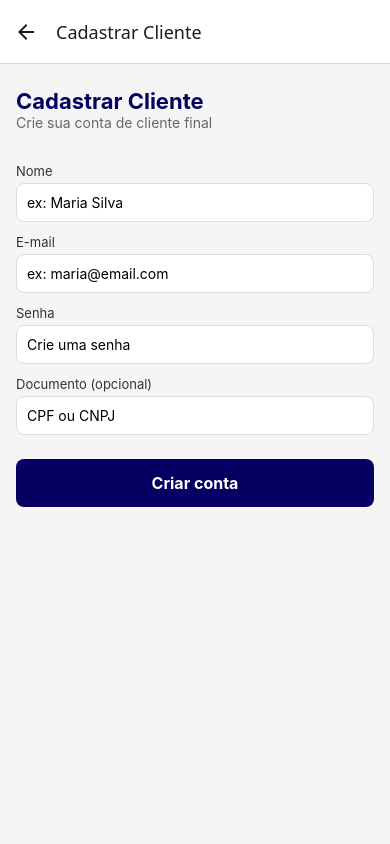
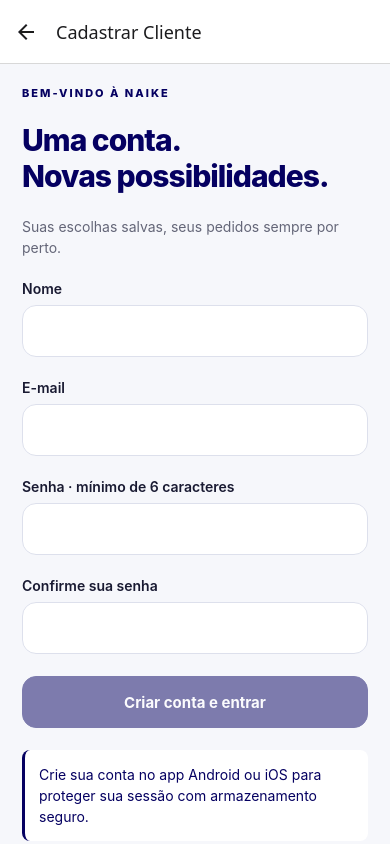
Before and after one commit to FeKiModesto/Naike-Mobile, a React Native app: screen /CadastroCliente in a window 390 px wide. Built offline with nearby package versions, Linux system fonts and the light colour scheme.

Commit message:
feat: reconstroi telas de cadastro e login

```diff
--- a/src/hooks/useCadastroCliente.ts
+++ b/src/hooks/useCadastroCliente.ts
@@ -1,18 +1,11 @@
-import { useMutation } from '@tanstack/react-query';
-import api from '../services/api';
-import { salvarTokenCadastro } from '../services/clienteToken';
-import { CadastroClienteInput, CadastroClienteResponse, ApiError } from '../types';
-
+import { useAction } from './useAction';
+import { authService } from '../services/authService';
+import { useAuth } from '../contexts/AuthContext';
 export function useCadastroCliente() {
-  return useMutation<CadastroClienteResponse, ApiError, CadastroClienteInput>({
-    mutationFn: async (dados) => {
-      const response = await api.post('/auth/register', dados);
-      return response.data;
-    },
-    onSuccess: async (data) => {
-      if (data?.token) {
-        await salvarTokenCadastro(data.token);
-      }
-    },
-  });
+  const { acceptSession } = useAuth();
+  return useAction({ mutationFn: authService.register, onSuccess: acceptSession });
 }
+export function useLogin() {
+  const { acceptSession } = useAuth();
+  return useAction({ mutationFn: authService.login, onSuccess: acceptSession });
+}
--- a/src/screens/Cadastro.tsx
+++ b/src/screens/Cadastro.tsx
@@ -1,99 +1,26 @@
 import React, { useState } from 'react';
-import {
-  View, Text, TextInput, TouchableOpacity,
-  ActivityIndicator, StyleSheet,
-} from 'react-native';
+import { Platform, Text } from 'react-native';
 import { useCadastroCliente } from '../hooks/useCadastroCliente';
-import { showAlert } from '../utils/alert';
-import { ApiError } from '../types';
-
-export function Cadastro({ navigation }: any) {
-  const [name, setName] = useState('');
-  const [email, setEmail] = useState('');
-  const [password, setPassword] = useState('');
-  const { mutate: cadastrar, isPending } = useCadastroCliente();
-
-  function enviar() {
-    if (!name.trim() || !email.trim() || !password.trim()) {
-      showAlert('Atenção', 'Preencha nome, e-mail e senha.');
-      return;
+import { Page, Field, Button, Notice, ErrorNotice } from '../components/UI';
+import { ui } from '../theme';
+import { validEmail } from '../utils/validation';
+export function Cadastro() {
+  const register = useCadastroCliente();
+  const [name, setName] = useState(''); const [email, setEmail] = useState(''); const [password, setPassword] = useState(''); const [confirm, setConfirm] = useState(''); const [validation, setValidation] = useState('');
+  function submit() {
+    if (!name.trim() || !validEmail(email) || password.length < 6 || password !== confirm) {
+      setValidation('Preencha seu nome, um e-mail válido e uma senha de pelo menos 6 caracteres. As senhas devem ser iguais.'); return;
     }
-
-    cadastrar(
-      { name: name.trim(), email: email.trim(), password },
-      {
-        onSuccess: () => {
-          showAlert('Cadastro realizado!', 'Agora faça login para continuar.', [
-            { text: 'OK', onPress: () => navigation.replace('Login') },
-          ]);
-        },
-        onError: (erro) => {
-          showAlert('Erro ao cadastrar', (erro as ApiError).message ?? 'Tente novamente.');
-        },
-      }
-    );
+    setValidation(''); register.mutate({ name: name.trim(), email: email.trim(), password });
   }
-
-  return (
-    <View style={styles.container}>
-      <Text style={styles.titulo}>Criar conta</Text>
-      <Text style={styles.subtitulo}>
-        Cadastre-se para comprar na loja.
-      </Text>
-
-      <Text style={styles.label}>Nome</Text>
-      <TextInput
-        style={styles.input}
-        value={name}
-        onChangeText={setName}
-        placeholder="Seu nome"
-      />
-
-      <Text style={styles.label}>E-mail</Text>
-      <TextInput
-        style={styles.input}
-        value={email}
-        onChangeText={setEmail}
-        placeholder="cliente@email.com"
-        autoCapitalize="none"
-        keyboardType="email-address"
-      />
-
-      <Text style={styles.label}>Senha</Text>
-      <TextInput
-        style={styles.input}
-        value={password}
-        onChangeText={setPassword}
-        placeholder="••••••••"
-        secureTextEntry
-      />
-
-      <TouchableOpacity style={styles.btn} onPress={enviar} disabled={isPending}>
-        {isPending
-          ? <ActivityIndicator color="#fff" />
-          : <Text style={styles.btnTexto}>Cadastrar</Text>}
-      </TouchableOpacity>
-
-      <TouchableOpacity onPress={() => navigation.navigate('Login')}>
-        <Text style={styles.link}>Já tenho conta — entrar</Text>
-      </TouchableOpacity>
-    </View>
-  );
+  return <Page><Text style={ui.eyebrow}>BEM-VINDO À NAIKE</Text><Text style={ui.title}>Uma conta.{ '\n' }Novas possibilidades.</Text>
+    <Text style={ui.muted}>Suas escolhas salvas, seus pedidos sempre por perto.</Text>
+    <Field label="Nome" value={name} onChangeText={setName} autoComplete="name" editable={!register.isPending} />
+    <Field label="E-mail" value={email} onChangeText={setEmail} autoCapitalize="none" keyboardType="email-address" autoComplete="email" editable={!register.isPending} />
+    <Field label="Senha · mínimo de 6 caracteres" value={password} onChangeText={setPassword} secureTextEntry autoComplete="new-password" editable={!register.isPending} />
+    <Field label="Confirme sua senha" value={confirm} onChangeText={setConfirm} secureTextEntry editable={!register.isPending} />
+    {validation && <Notice text={validation} tone="error" />}<ErrorNotice error={register.error} />
+    <Button title="Criar conta e entrar" onPress={submit} loading={register.isPending} disabled={Platform.OS === 'web'} />
+    {Platform.OS === 'web' && <Notice text="Crie sua conta no app Android ou iOS para proteger sua sessão com armazenamento seguro." />}
+  </Page>;
 }
-
-const styles = StyleSheet.create({
-  container: { flex: 1, backgroundColor: '#f5f5f5', padding: 20 },
-  titulo: { fontSize: 22, fontWeight: 'bold', color: '#050061', marginTop: 8 },
-  subtitulo: { fontSize: 14, color: '#666', marginBottom: 24 },
-  label: { fontSize: 13, color: '#333', marginBottom: 4, marginTop: 12 },
-  input: {
-    backgroundColor: '#fff', borderWidth: 1, borderColor: '#ddd',
-    borderRadius: 8, padding: 10, fontSize: 14,
-  },
-  btn: {
-    backgroundColor: '#050061', borderRadius: 8,
-    padding: 14, alignItems: 'center', marginTop: 24,
-  },
-  btnTexto: { color: '#fff', fontSize: 16, fontWeight: 'bold' },
-  link: { color: '#050061', textAlign: 'center', marginTop: 16, fontSize: 13 },
-});
--- a/src/screens/CadastroCliente.tsx
+++ b/src/screens/CadastroCliente.tsx
@@ -1,114 +1 @@
-import React, { useState } from 'react';
-import {
-  View, Text, TextInput, TouchableOpacity,
-  ActivityIndicator, StyleSheet, Alert, ScrollView,
-} from 'react-native';
-import { useCadastroCliente } from '../hooks/useCadastroCliente';
-
-const EMAIL_REGEX = /^[^\s@]+@[^\s@]+\.[^\s@]+$/;
-
-export function CadastroCliente() {
-  const [nome, setNome] = useState('');
-  const [email, setEmail] = useState('');
-  const [senha, setSenha] = useState('');
-  const [documento, setDocumento] = useState('');
-
-  const { mutate, isPending } = useCadastroCliente();
-
-  function enviar() {
-    if (!nome.trim() || !email.trim() || !senha.trim()) {
-      Alert.alert('Atenção', 'Preencha nome, e-mail e senha.');
-      return;
-    }
-
-    if (!EMAIL_REGEX.test(email.trim())) {
-      Alert.alert('Atenção', 'Informe um e-mail válido.');
-      return;
-    }
-
-    mutate(
-      {
-        name: nome.trim(),
-        email: email.trim(),
-        password: senha,
-        document: documento.trim() || undefined,
-      },
-      {
-        onSuccess: () => {
-          Alert.alert('Conta criada!', 'Cadastro realizado com sucesso.');
-          setNome('');
-          setEmail('');
-          setSenha('');
-          setDocumento('');
-        },
-        onError: (erro) => {
-          Alert.alert('Erro ao cadastrar', erro.message);
-        },
-      }
-    );
-  }
-
-  return (
-    <ScrollView style={styles.container} keyboardShouldPersistTaps="handled">
-      <Text style={styles.titulo}>Cadastrar Cliente</Text>
-      <Text style={styles.subtitulo}>Crie sua conta de cliente final</Text>
-
-      <Text style={styles.label}>Nome</Text>
-      <TextInput
-        style={styles.input}
-        value={nome}
-        onChangeText={setNome}
-        placeholder="ex: Maria Silva"
-      />
-
-      <Text style={styles.label}>E-mail</Text>
-      <TextInput
-        style={styles.input}
-        value={email}
-        onChangeText={setEmail}
-        placeholder="ex: maria@email.com"
-        autoCapitalize="none"
-        keyboardType="email-address"
-      />
-
-      <Text style={styles.label}>Senha</Text>
-      <TextInput
-        style={styles.input}
-        value={senha}
-        onChangeText={setSenha}
-        placeholder="Crie uma senha"
-        secureTextEntry
-      />
-
-      <Text style={styles.label}>Documento (opcional)</Text>
-      <TextInput
-        style={styles.input}
-        value={documento}
-        onChangeText={setDocumento}
-        placeholder="CPF ou CNPJ"
-      />
-
-      <TouchableOpacity style={styles.btnEnviar} onPress={enviar} disabled={isPending}>
-        {isPending
-          ? <ActivityIndicator color="#fff" />
-          : <Text style={styles.btnEnviarTexto}>Criar conta</Text>}
-      </TouchableOpacity>
-    </ScrollView>
-  );
-}
-
-const styles = StyleSheet.create({
-  container: { flex: 1, backgroundColor: '#f5f5f5', padding: 16 },
-  titulo: { fontSize: 22, fontWeight: 'bold', color: '#050061', marginTop: 8 },
-  subtitulo: { fontSize: 14, color: '#666', marginBottom: 20 },
-  label: { fontSize: 13, color: '#333', marginBottom: 4, marginTop: 12 },
-  input: {
-    backgroundColor: '#fff', borderWidth: 1, borderColor: '#ddd',
-    borderRadius: 8, padding: 10, fontSize: 14,
-  },
-  btnEnviar: {
-    backgroundColor: '#050061', borderRadius: 8,
-    padding: 14, alignItems: 'center', marginTop: 24,
-  },
-  btnEnviarTexto: { color: '#fff', fontSize: 16, fontWeight: 'bold' },
-});
+export { Cadastro as CadastroCliente } from './Cadastro';
--- a/src/screens/Login.tsx
+++ b/src/screens/Login.tsx
@@ -1,45 +1,35 @@
 import React, { useState } from 'react';
-import { View, Text, TextInput, TouchableOpacity, ActivityIndicator, StyleSheet } from 'react-native';
+import { Platform, Text, View } from 'react-native';
+import { useNavigation, type NavigationProp } from '@react-navigation/native';
+import { useLogin } from '../hooks/useCadastroCliente';
 import { useAuth } from '../contexts/AuthContext';
-import { showAlert } from '../utils/alert';
-
-export function Login({ navigation }: any) {
-  const [email, setEmail] = useState('');
-  const [password, setPassword] = useState('');
-  const [loading, setLoading] = useState(false);
-  const { login } = useAuth();
-
-  async function entrar() {
-    if (!email.trim() || !password.trim()) { showAlert('Atenção', 'Preencha e-mail e senha.'); return; }
-    setLoading(true);
-    try {
-      await login(email.trim(), password);
-      navigation.goBack();
-    } catch (e: any) {
-      showAlert('Erro ao entrar', e.message ?? 'Verifique suas credenciais.');
-    } finally { setLoading(false); }
+import { Button, Field, Page, Notice, ErrorNotice } from '../components/UI';
+import { colors, ui } from '../theme';
+import { validEmail } from '../utils/validation';
+import type { RootStackParamList } from '../navigation/types';
+export function Login() {
+  const navigation = useNavigation<NavigationProp<RootStackParamList>>();
+  const login = useLogin();
+  const { sessionError } = useAuth();
+  const [email, setEmail] = useState(''); const [password, setPassword] = useState(''); const [validation, setValidation] = useState('');
+  function submit() {
+    if (!validEmail(email) || !password) { setValidation('Informe um e-mail válido e sua senha.'); return; }
+    setValidation(''); login.mutate({ email: email.trim(), password });
   }
-
-  return (
-    <View style={styles.container}>
-      <Text style={styles.titulo}>Entrar</Text>
-      <TextInput style={styles.input} value={email} onChangeText={setEmail} placeholder="E-mail" autoCapitalize="none" keyboardType="email-address" />
-      <TextInput style={styles.input} value={password} onChangeText={setPassword} placeholder="Senha" secureTextEntry />
-      <TouchableOpacity style={styles.btn} onPress={entrar} disabled={loading}>
-        {loading ? <ActivityIndicator color="#fff" /> : <Text style={styles.btnTexto}>Entrar</Text>}
-      </TouchableOpacity>
-      <TouchableOpacity onPress={() => navigation.navigate('Cadastro')}>
-        <Text style={styles.link}>Não tenho conta — cadastrar</Text>
-      </TouchableOpacity>
+  return <Page>
+    <View style={{ backgroundColor: colors.navy, borderRadius: 26, padding: 28, gap: 20, minHeight: 260, justifyContent: 'space-between' }}>
+      <Text style={{ color: colors.white, fontSize: 29, fontWeight: '900', letterSpacing: 5 }}>NAIKE<Text style={{ color: colors.lime }}>.</Text></Text>
+      <View style={{ gap: 10 }}><Text style={{ color: colors.white, fontSize: 36, lineHeight: 40, fontWeight: '800', letterSpacing: -1 }}>Seu estilo.{ '\n' }Seu próximo passo.</Text>
+      <Text style={{ color: '#D6D9F0', fontSize: 15 }}>Roupas e tênis para acompanhar seu ritmo.</Text></View>
     </View>
-  );
+    <View style={ui.section}><Text style={ui.heading}>Que bom ter você por aqui.</Text><Text style={ui.muted}>Entre para guardar suas escolhas e acompanhar seus pedidos.</Text></View>
+    {sessionError && <Notice text={sessionError} />}
+    {Platform.OS === 'web' && <Notice text="Compras e sessão segura estão disponíveis no app Android e iOS. Você pode explorar o catálogo pelo navegador." />}
+    <Field label="E-mail" value={email} onChangeText={setEmail} placeholder="Seu e-mail" autoCapitalize="none" keyboardType="email-address" autoComplete="email" editable={!login.isPending} />
+    <Field label="Senha" value={password} onChangeText={setPassword} placeholder="Sua senha" secureTextEntry autoComplete="current-password" editable={!login.isPending} onSubmitEditing={submit} />
+    {validation && <Notice text={validation} tone="error" />}<ErrorNotice error={login.error} />
+    <Button title="Entrar na Naike" onPress={submit} loading={login.isPending} disabled={Platform.OS === 'web'} icon="arrow-forward" />
+    <Button title="Criar minha conta" secondary onPress={() => navigation.navigate('Cadastro')} disabled={login.isPending} />
+    <Button title="Explorar a coleção" secondary onPress={() => navigation.navigate('HomePublica')} disabled={login.isPending} />
+  </Page>;
 }
-
-const styles = StyleSheet.create({
-  container: { flex: 1, padding: 20, backgroundColor: '#f5f5f5' },
-  titulo: { fontSize: 22, fontWeight: 'bold', color: '#050061', marginBottom: 24 },
-  input: { backgroundColor: '#fff', borderWidth: 1, borderColor: '#ddd', borderRadius: 8, padding: 10, fontSize: 14, marginBottom: 12 },
-  btn: { backgroundColor: '#050061', borderRadius: 8, padding: 14, alignItems: 'center', marginTop: 8 },
-  btnTexto: { color: '#fff', fontSize: 16, fontWeight: 'bold' },
-  link: { color: '#050061', textAlign: 'center', marginTop: 16 },
-});
```
